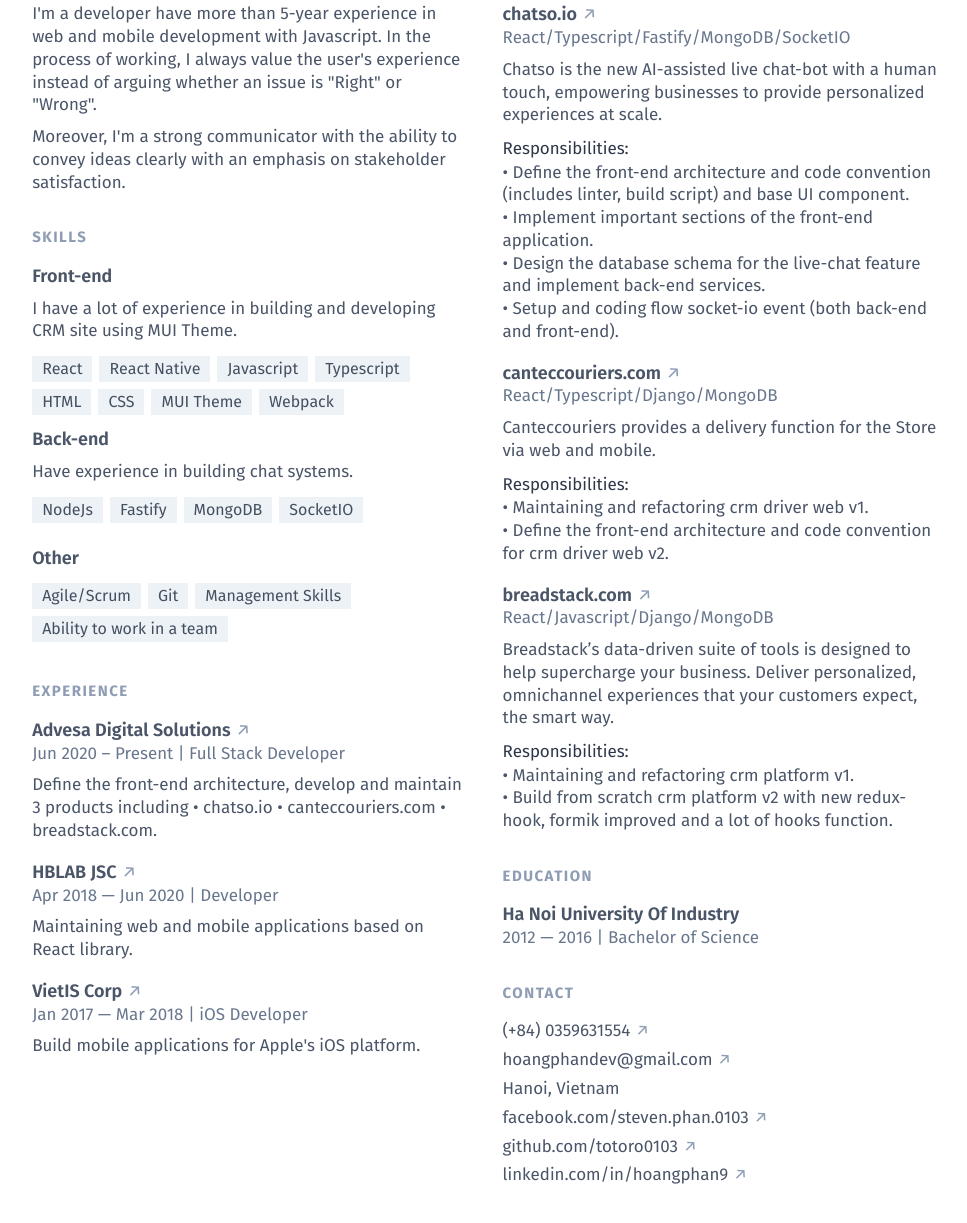
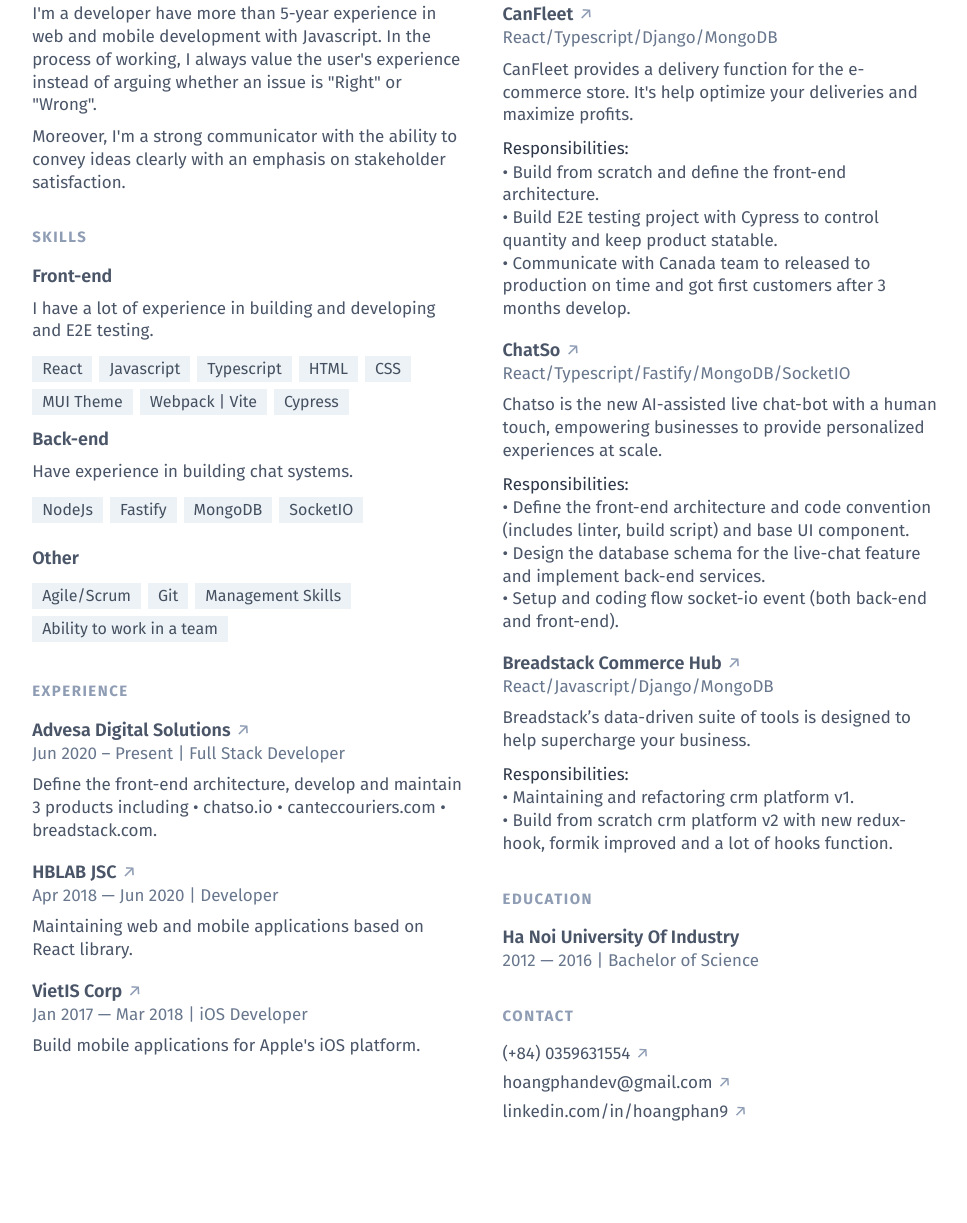
Before and after one commit to totoro0103/my-cv, a website: page docs/index.html in a window 1280 px wide. Shown: the part 191-1414 px from the top of the page, without its empty margins (155-1122 px from the left). Drawn offline with nearby package versions, Linux system fonts and the light colour scheme; files that its build step writes are made by us from their sources.

Commit message:
update cv

```diff
--- a/docs/index.html
+++ b/docs/index.html
@@ -66,17 +66,13 @@
                 </h3>
               </header>
               <p class="mt-2.1 text-md text-gray-700 leading-normal">
-                I have a lot of experience in building and developing CRM site using MUI Theme.
+                I have a lot of experience in building and developing and E2E testing.
               </p>
               <div class="my-3.2 last:pb-1.5">
                 <ul class="flex flex-wrap text-md leading-relaxed -mr-1.6 -mb-1.6">
                   <li
                     class="px-2.5 mr-1.6 mb-1.6 text-base text-gray-750 print:bg-white print:border-inset bg-gray-200">
                     React
-                  </li>
-                  <li
-                    class="px-2.5 mr-1.6 mb-1.6 text-base text-gray-750 print:bg-white print:border-inset bg-gray-200">
-                    React Native
                   </li>
                   <li
                     class="px-2.5 mr-1.6 mb-1.6 text-base text-gray-750 print:bg-white print:border-inset bg-gray-200">
@@ -100,8 +96,12 @@
                   </li>
                   <li
                     class="px-2.5 mr-1.6 mb-1.6 text-base text-gray-750 print:bg-white print:border-inset bg-gray-200">
-                    Webpack
+                    Webpack | Vite
                   </li>
+                  <li
+                  class="px-2.5 mr-1.6 mb-1.6 text-base text-gray-750 print:bg-white print:border-inset bg-gray-200">
+                  Cypress
+                   </li>
                 </ul>
               </div>
               <header>
@@ -231,8 +231,34 @@
             <section class="mb-4.5 break-inside-avoid">
               <header>
                 <h3 class="text-lg font-semibold text-gray-700 leading-snugish">
-                  <a href="https://chatso.io/" class="group">
-                    chatso.io
+                  <a href="https://breadstack.com/canfleet/" class="group">
+                    CanFleet
+                    <span
+                      class="inline-block text-gray-550 print:text-black font-normal group-hover:text-gray-700 transition duration-100 ease-in">↗</span>
+                  </a>
+                </h3>
+                <p class="leading-normal text-md text-gray-650">
+                  React/Typescript/Django/MongoDB
+                </p>
+              </header>
+              <p class="mt-2.1 text-md text-gray-700 leading-normal">
+                CanFleet provides a delivery function for the e-commerce store. It's help optimize your deliveries and maximize profits.
+              </p>
+              <p class="mt-2.1 text-md text-gray-800">Responsibilities:</p>
+              <p class="text-md text-gray-700 leading-normal">
+                • Build from scratch and define the front-end architecture.
+                <br />
+                • Build E2E testing project with Cypress to control quantity and keep product statable.
+                <br />
+                • Communicate with Canada team to released to production on time and got first customers after 3 months develop.
+              </p>
+            </section>
+
+            <section class="mb-4.5 break-inside-avoid">
+              <header>
+                <h3 class="text-lg font-semibold text-gray-700 leading-snugish">
+                  <a href="https://breadstack.com/chatso/" class="group">
+                    ChatSo
                     <span
                       class="inline-block text-gray-550 print:text-black font-normal group-hover:text-gray-700 transition duration-100 ease-in">↗</span>
                   </a>
@@ -250,8 +276,6 @@
                 • Define the front-end architecture and code convention (includes linter, build script) and base UI
                 component.
                 <br />
-                • Implement important sections of the front-end application.
-                <br />
                 • Design the database schema for the live-chat feature and implement back-end services.
                 <br />
                 • Setup and coding flow socket-io event (both back-end and front-end).
@@ -259,34 +283,12 @@
               </p>
             </section>
 
+
             <section class="mb-4.5 break-inside-avoid">
               <header>
                 <h3 class="text-lg font-semibold text-gray-700 leading-snugish">
-                  <a href="https://canteccouriers.com" class="group">
-                    canteccouriers.com
-                    <span
-                      class="inline-block text-gray-550 print:text-black font-normal group-hover:text-gray-700 transition duration-100 ease-in">↗</span>
-                  </a>
-                </h3>
-                <p class="leading-normal text-md text-gray-650">
-                  React/Typescript/Django/MongoDB
-                </p>
-              </header>
-              <p class="mt-2.1 text-md text-gray-700 leading-normal">
-                Canteccouriers provides a delivery function for the Store via web and mobile.
-              </p>
-              <p class="mt-2.1 text-md text-gray-800">Responsibilities:</p>
-              <p class="text-md text-gray-700 leading-normal">
-                • Maintaining and refactoring crm driver web v1.
-                <br />
-                • Define the front-end architecture and code convention for crm driver web v2.
-              </p>
-            </section>
-            <section class="mb-4.5 break-inside-avoid">
-              <header>
-                <h3 class="text-lg font-semibold text-gray-700 leading-snugish">
-                  <a href="https://breadstack.com/" class="group">
-                    breadstack.com
+                  <a href="https://breadstack.com/commerce-hub/" class="group">
+                    Breadstack Commerce Hub
                     <span
                       class="inline-block text-gray-550 print:text-black font-normal group-hover:text-gray-700 transition duration-100 ease-in">↗</span>
                   </a>
@@ -296,8 +298,7 @@
                 </p>
               </header>
               <p class="mt-2.1 text-md text-gray-700 leading-normal">
-                Breadstack’s data-driven suite of tools is designed to help supercharge your business. Deliver
-                personalized, omnichannel experiences that your customers expect, the smart way.
+                Breadstack’s data-driven suite of tools is designed to help supercharge your business.
               </p>
               <p class="mt-2.1 text-md text-gray-800">Responsibilities:</p>
               <p class="text-md text-gray-700 leading-normal">
@@ -357,23 +358,6 @@
                   </a>
                 </li>
                 <li class="mt-1.5 leading-normal text-gray-700 text-md">
-                  Hanoi, Vietnam
-                </li>
-                <li class="mt-1.5 leading-normal text-gray-700 text-md">
-                  <a href="https://www.facebook.com/steven.phan.0103/" class="group">
-                    facebook.com/steven.phan.0103
-                    <span
-                      class="inline-block text-gray-550 print:text-black font-normal group-hover:text-gray-700 transition duration-100 ease-in">↗</span>
-                  </a>
-                </li>
-                <li class="mt-1.5 leading-normal text-gray-700 text-md">
-                  <a href="https://github.com/totoro0103" class="group">
-                    github.com/totoro0103
-                    <span
-                      class="inline-block text-gray-550 print:text-black font-normal group-hover:text-gray-700 transition duration-100 ease-in">↗</span>
-                  </a>
-                </li>
-                <li class="mt-1.5 leading-normal text-gray-700 text-md">
                   <a href="https://www.linkedin.com/in/hoangphan9/" class="group">
                     linkedin.com/in/hoangphan9
                     <span
```
